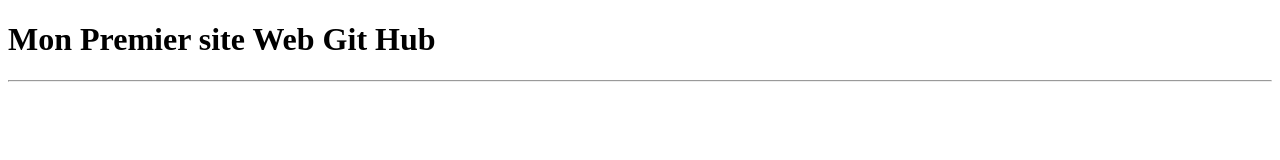
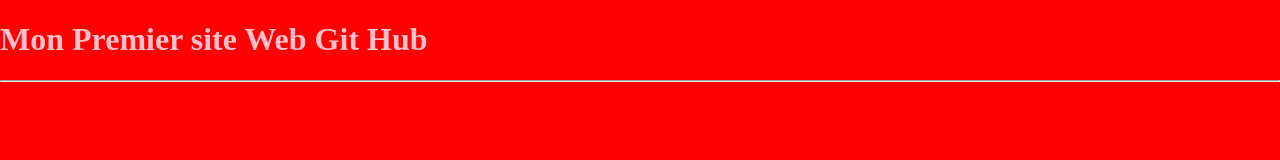
Before and after one commit to TomefaLab/TomefaLab.github.io, a plain HTML site: page index.html in a window 1280 px wide. Drawn offline with Linux system fonts and the light colour scheme.

Commit message:
Mon 4 eme code de site web !

```diff
--- a/index.html
+++ b/index.html
@@ -4,6 +4,7 @@
     <meta charset="UTF-8">
     <meta name="viewport" content="width=device-width, initial-scale=1.0">
     <title>Mon premier Site Web GitHub</title>
+    <link rel="stylesheet" href="style.css">
 </head>
 <body>
     <h1>Mon Premier site Web Git Hub</h1>
--- /dev/null
+++ b/style.css
@@ -0,0 +1,10 @@
+body
+{
+    /*Initialisation*/
+    margin: 0;
+    padding: 0;
+    overflow: hidden;
+    /*Apparence*/
+    background-color: red;
+    color: pink;
+}
```
